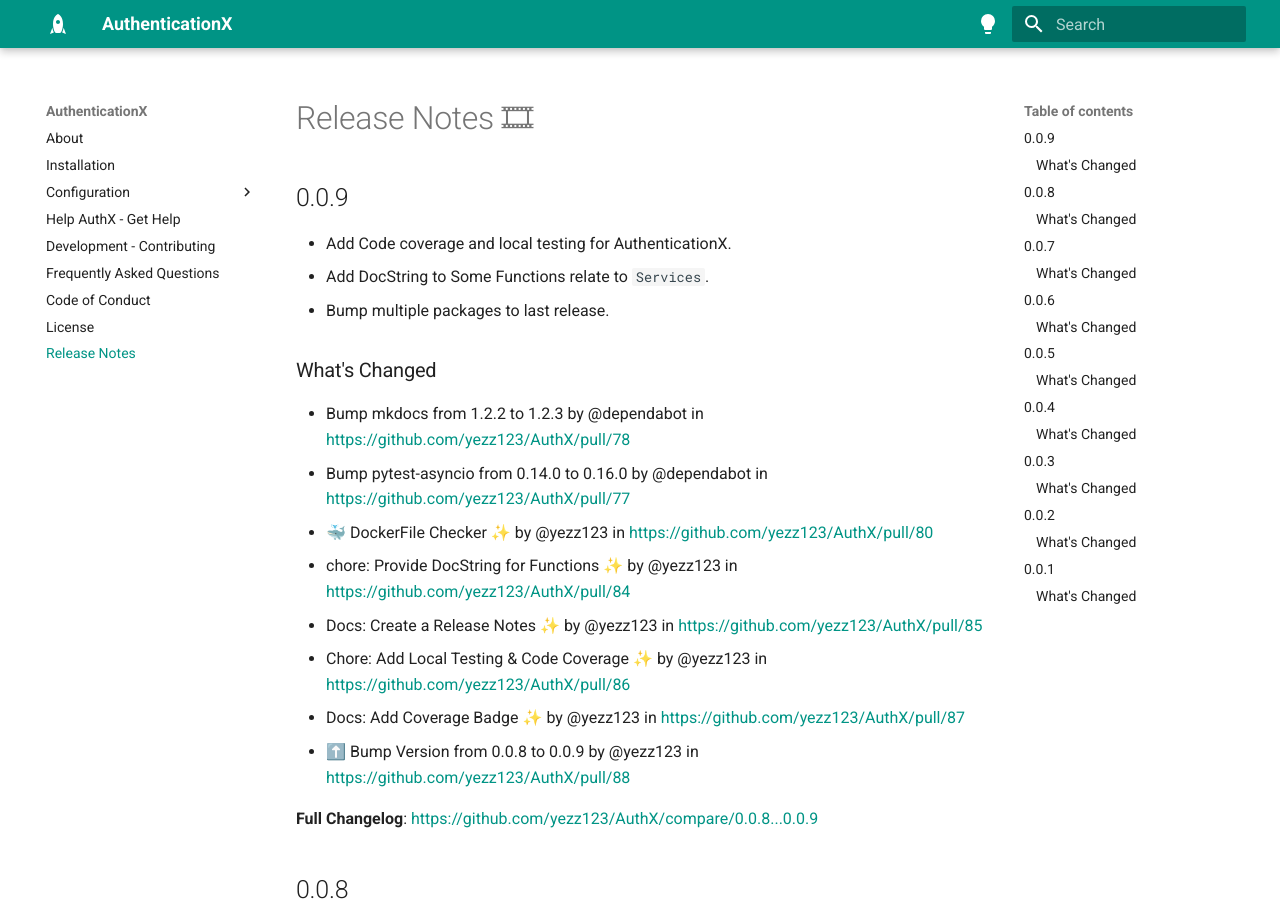
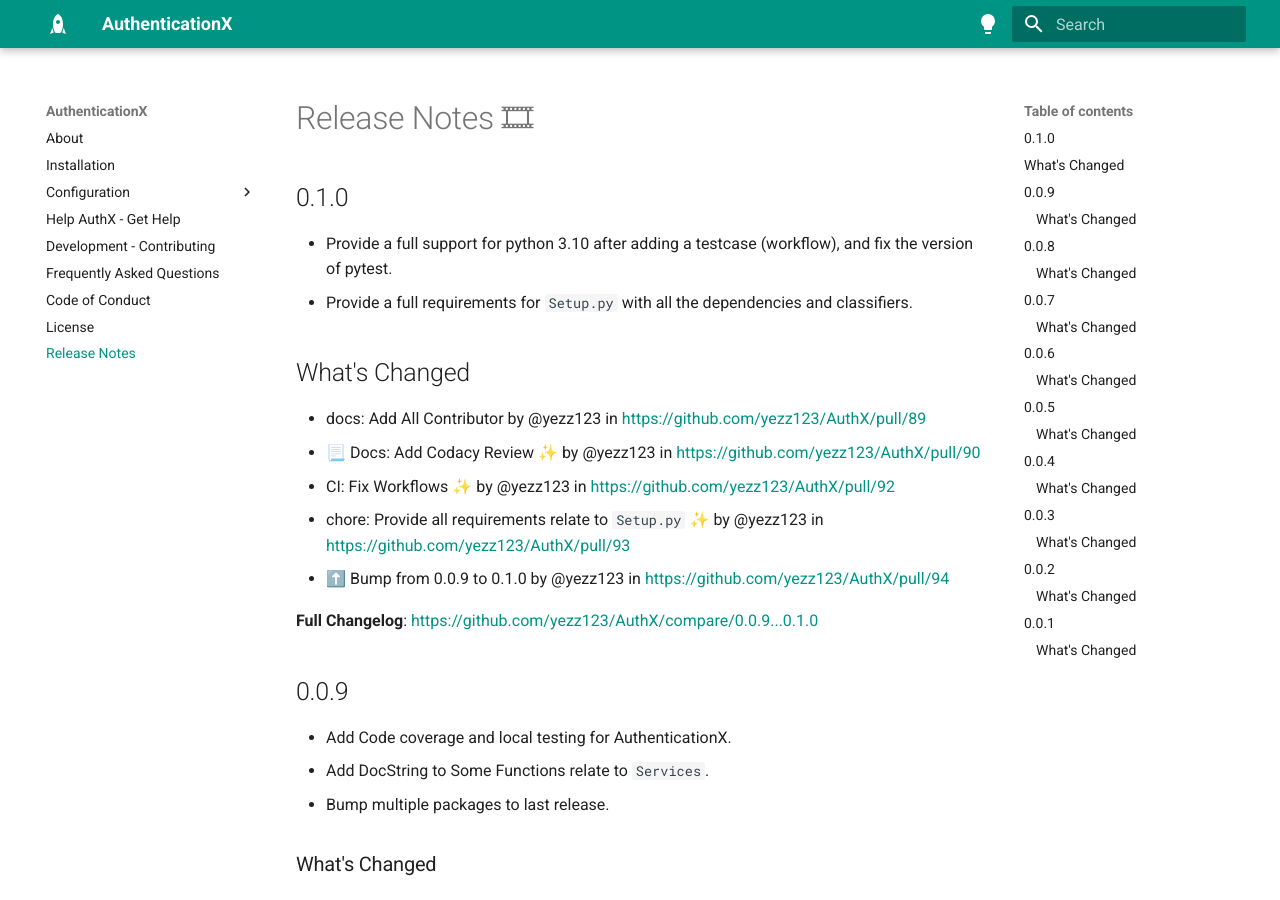
Before and after one commit to yezz123/authx, an MkDocs documentation site: the page built from docs/release.md, in a window 1280 px wide and 900 px high. Built offline with MkDocs 1.6.1 and Material for MkDocs 9.7.7, drawn with Linux system fonts in a browser that asks for light colours.

Commit message:
📝 Update release notes

```diff
--- a/docs/release.md
+++ b/docs/release.md
@@ -1,21 +1,36 @@
 # Release Notes 🎞
+
+## 0.1.0
+
+* Provide a full support for python 3.10 after adding a testcase (workflow), and fix the version of pytest.
+* Provide a full requirements for `Setup.py` with all the dependencies and classifiers.
+
+## What's Changed
+
+* docs: Add All Contributor by @yezz123 in <https://github.com/yezz123/AuthX/pull/89>
+* 📃 Docs: Add Codacy Review ✨ by @yezz123 in <https://github.com/yezz123/AuthX/pull/90>
+* CI: Fix Workflows ✨ by @yezz123 in <https://github.com/yezz123/AuthX/pull/92>
+* chore: Provide all requirements relate to `Setup.py` ✨ by @yezz123 in <https://github.com/yezz123/AuthX/pull/93>
+* ⬆️ Bump from 0.0.9 to 0.1.0 by @yezz123 in <https://github.com/yezz123/AuthX/pull/94>
+
+**Full Changelog**: <https://github.com/yezz123/AuthX/compare/0.0.9...0.1.0>
 
 ## 0.0.9
 
-- Add Code coverage and local testing for AuthenticationX.
-- Add DocString to Some Functions relate to `Services`.
-- Bump multiple packages to last release.
+* Add Code coverage and local testing for AuthenticationX.
+* Add DocString to Some Functions relate to `Services`.
+* Bump multiple packages to last release.
 
 ### What's Changed
 
-- Bump mkdocs from 1.2.2 to 1.2.3 by @dependabot in <https://github.com/yezz123/AuthX/pull/78>
-- Bump pytest-asyncio from 0.14.0 to 0.16.0 by @dependabot in <https://github.com/yezz123/AuthX/pull/77>
-- 🐳 DockerFile Checker ✨ by @yezz123 in <https://github.com/yezz123/AuthX/pull/80>
-- chore: Provide DocString for Functions ✨ by @yezz123 in <https://github.com/yezz123/AuthX/pull/84>
-- Docs: Create a Release Notes ✨ by @yezz123 in <https://github.com/yezz123/AuthX/pull/85>
-- Chore: Add Local Testing & Code Coverage ✨ by @yezz123 in <https://github.com/yezz123/AuthX/pull/86>
-- Docs: Add Coverage Badge ✨ by @yezz123 in <https://github.com/yezz123/AuthX/pull/87>
-- ⬆️ Bump Version from 0.0.8 to 0.0.9 by @yezz123 in <https://github.com/yezz123/AuthX/pull/88>
+* Bump mkdocs from 1.2.2 to 1.2.3 by @dependabot in <https://github.com/yezz123/AuthX/pull/78>
+* Bump pytest-asyncio from 0.14.0 to 0.16.0 by @dependabot in <https://github.com/yezz123/AuthX/pull/77>
+* 🐳 DockerFile Checker ✨ by @yezz123 in <https://github.com/yezz123/AuthX/pull/80>
+* chore: Provide DocString for Functions ✨ by @yezz123 in <https://github.com/yezz123/AuthX/pull/84>
+* Docs: Create a Release Notes ✨ by @yezz123 in <https://github.com/yezz123/AuthX/pull/85>
+* Chore: Add Local Testing & Code Coverage ✨ by @yezz123 in <https://github.com/yezz123/AuthX/pull/86>
+* Docs: Add Coverage Badge ✨ by @yezz123 in <https://github.com/yezz123/AuthX/pull/87>
+* ⬆️ Bump Version from 0.0.8 to 0.0.9 by @yezz123 in <https://github.com/yezz123/AuthX/pull/88>
 
 **Full Changelog**: <https://github.com/yezz123/AuthX/compare/0.0.8...0.0.9>
 
@@ -23,12 +38,12 @@
 
 ### What's Changed
 
-- Fix Highlighting Issue ✨ by @yezz123 in <https://github.com/yezz123/AuthX/pull/69>
-- Docs: Add some Typo ✨ by @yezz123 in <https://github.com/yezz123/AuthX/pull/70>
-- Add Code of Conducts & License ✨ by @yezz123 in <https://github.com/yezz123/AuthX/pull/71>
-- Switch to MIT License ✨ by @yezz123 in <https://github.com/yezz123/AuthX/pull/73>
-- Test Documentation Build ✨ by @yezz123 in <https://github.com/yezz123/AuthX/pull/74>
-- ⬆️ Bump from 0.0.7 to 0.0.8 ✨ by @yezz123 in <https://github.com/yezz123/AuthX/pull/75>
+* Fix Highlighting Issue ✨ by @yezz123 in <https://github.com/yezz123/AuthX/pull/69>
+* Docs: Add some Typo ✨ by @yezz123 in <https://github.com/yezz123/AuthX/pull/70>
+* Add Code of Conducts & License ✨ by @yezz123 in <https://github.com/yezz123/AuthX/pull/71>
+* Switch to MIT License ✨ by @yezz123 in <https://github.com/yezz123/AuthX/pull/73>
+* Test Documentation Build ✨ by @yezz123 in <https://github.com/yezz123/AuthX/pull/74>
+* ⬆️ Bump from 0.0.7 to 0.0.8 ✨ by @yezz123 in <https://github.com/yezz123/AuthX/pull/75>
 
 **Full Changelog**: <https://github.com/yezz123/AuthX/compare/0.0.7...0.0.8>
 
@@ -36,11 +51,11 @@
 
 ### What's Changed
 
-- Implement DocStrings ✨ by @yezz123 in <https://github.com/yezz123/AuthX/pull/60>
-- Create a Global Documentation using Mkdocs by @yezz123 in <https://github.com/yezz123/AuthX/pull/63>
-- Fix Requirements by @yezz123 in <https://github.com/yezz123/AuthX/pull/66>
-- Fix Documentation by @yezz123 in <https://github.com/yezz123/AuthX/pull/67>
-- Version 0.0.7 ✨ by @yezz123 in <https://github.com/yezz123/AuthX/pull/68>
+* Implement DocStrings ✨ by @yezz123 in <https://github.com/yezz123/AuthX/pull/60>
+* Create a Global Documentation using Mkdocs by @yezz123 in <https://github.com/yezz123/AuthX/pull/63>
+* Fix Requirements by @yezz123 in <https://github.com/yezz123/AuthX/pull/66>
+* Fix Documentation by @yezz123 in <https://github.com/yezz123/AuthX/pull/67>
+* Version 0.0.7 ✨ by @yezz123 in <https://github.com/yezz123/AuthX/pull/68>
 
 **Full Changelog**: <https://github.com/yezz123/AuthX/compare/0.0.6...0.0.7>
 
@@ -48,9 +63,9 @@
 
 ### What's Changed
 
-- Fix Environment Files by @yezz123 in <https://github.com/yezz123/AuthX/pull/54>
-- Provide More Classifiers ✨ by @yezz123 in <https://github.com/yezz123/AuthX/pull/57>
-- Setup Tests DocStrings ✨ by @yezz123 in <https://github.com/yezz123/AuthX/pull/58>
+* Fix Environment Files by @yezz123 in <https://github.com/yezz123/AuthX/pull/54>
+* Provide More Classifiers ✨ by @yezz123 in <https://github.com/yezz123/AuthX/pull/57>
+* Setup Tests DocStrings ✨ by @yezz123 in <https://github.com/yezz123/AuthX/pull/58>
 
 **Full Changelog**: <https://github.com/yezz123/AuthX/compare/0.0.5...0.0.6>
 
@@ -58,12 +73,12 @@
 
 All this is based on This PR #45 :
 
-- here I fix issues related to documentation.
-- Generate a docstring for the main file.
+* here I fix issues related to documentation.
+* Generate a docstring for the main file.
 
 ### What's Changed
 
-- ✨: Fix Documentation issue by @yezz123 in <https://github.com/yezz123/AuthX/pull/45>
+* ✨: Fix Documentation issue by @yezz123 in <https://github.com/yezz123/AuthX/pull/45>
 
 **Full Changelog**: <https://github.com/yezz123/AuthX/compare/0.0.4...0.0.5>
 
@@ -71,29 +86,29 @@
 
 During the work on this PR #44 :
 
-- I generate a docstring to improve the project & clear some parts of the code.
-- Add an Issue Template (Pre-public).
-- Create a simple Readme For the whole users.
-- Adding New Commands relate to the bumpversion package in the Makefile.
+* I generate a docstring to improve the project & clear some parts of the code.
+* Add an Issue Template (Pre-public).
+* Create a simple Readme For the whole users.
+* Adding New Commands relate to the bumpversion package in the Makefile.
 
 ### What's Changed
 
-- Setup docstring & Create Documentation by @yezz123 in <https://github.com/yezz123/AuthX/pull/44>
+* Setup docstring & Create Documentation by @yezz123 in <https://github.com/yezz123/AuthX/pull/44>
 
 **Full Changelog**: <https://github.com/yezz123/AuthX/compare/0.0.3...0.0.4>
 
 ## 0.0.3
 
-- Create a simple Readme.
-- Create a Build to release the package.
-- Fix Test Issues
+* Create a simple Readme.
+* Create a Build to release the package.
+* Fix Test Issues
 
 ### What's Changed
 
-- Test : All functions in the Services and Fix some issues related to Raise() by @yezz123 in <https://github.com/yezz123/AuthX/pull/23>
-- Release the first Version of AuthX ✨ by @yezz123 in <https://github.com/yezz123/AuthX/pull/28>
-- Create a Simple Readme by @yezz123 in <https://github.com/yezz123/AuthX/pull/42>
-- Create 0.0.3 version by @yezz123 in <https://github.com/yezz123/AuthX/pull/43>
+* Test : All functions in the Services and Fix some issues related to Raise() by @yezz123 in <https://github.com/yezz123/AuthX/pull/23>
+* Release the first Version of AuthX ✨ by @yezz123 in <https://github.com/yezz123/AuthX/pull/28>
+* Create a Simple Readme by @yezz123 in <https://github.com/yezz123/AuthX/pull/42>
+* Create 0.0.3 version by @yezz123 in <https://github.com/yezz123/AuthX/pull/43>
 
 **Full Changelog**: <https://github.com/yezz123/AuthX/compare/0.0.2...0.0.3>
 
@@ -104,33 +119,33 @@
 
 ### What's Changed
 
-- Create a test for Email ✨ by @yezz123 in <https://github.com/yezz123/AuthX/pull/25>
+* Create a test for Email ✨ by @yezz123 in <https://github.com/yezz123/AuthX/pull/25>
 
 **Full Changelog**: <https://github.com/yezz123/AuthX/compare/0.0.1...0.0.2>
 
 ## 0.0.1
 
-- Create Authentication Routes ex. Register, login, logout, and Reset.
-- Add The Social Authentication Routes, Connecting using Google and Facebook.
-- Give the Admin the Permission of Adding a User to the Blacklist or Ban a User from The API.
-- Done with Setup of Multiple Routes and Fix The Crud Issues.
-- Use the JWT package For Creating tokens and checking, also the Email Provider works with booths aiosmtplib and email-validator.
-- Provide the Common Models ex. Users Models and Social Models.
-- Create a Multiple Errors Support for Route and Models Validation or also if the Social Authentication CallBack got Errors.
-- Add A Recaptcha Bypass using Httpx Library and Create A String and Signature Generator using Passlib.
-- Using passlib to Verify the Password and Hash it under sha256.
-- Set up a workflow to Test The Project in a Docker environment.
+* Create Authentication Routes ex. Register, login, logout, and Reset.
+* Add The Social Authentication Routes, Connecting using Google and Facebook.
+* Give the Admin the Permission of Adding a User to the Blacklist or Ban a User from The API.
+* Done with Setup of Multiple Routes and Fix The Crud Issues.
+* Use the JWT package For Creating tokens and checking, also the Email Provider works with booths aiosmtplib and email-validator.
+* Provide the Common Models ex. Users Models and Social Models.
+* Create a Multiple Errors Support for Route and Models Validation or also if the Social Authentication CallBack got Errors.
+* Add A Recaptcha Bypass using Httpx Library and Create A String and Signature Generator using Passlib.
+* Using passlib to Verify the Password and Hash it under sha256.
+* Set up a workflow to Test The Project in a Docker environment.
 
 ### What's Changed
 
-- chore : Create Package Core by @yezz123 in <https://github.com/yezz123/AuthX/pull/1>
-- chore: Provide The Full Functionality of Routers and Services by @yezz123 in <https://github.com/yezz123/AuthX/pull/2>
-- chore: Create the Package Main file by @yezz123 in <https://github.com/yezz123/AuthX/pull/3>
-- chore: Add Testing and Building Configuration by @yezz123 in <https://github.com/yezz123/AuthX/pull/5>
-- chore: Add Last Build Addons to Test Branch by @yezz123 in <https://github.com/yezz123/AuthX/pull/8>
-- chore: Create Dev work for testing the Package by @yezz123 in <https://github.com/yezz123/AuthX/pull/4>
-- chore: Fix Build Files by @yezz123 in <https://github.com/yezz123/AuthX/pull/10>
-- Isort AuthX path and Fix Missing packages for test by @yezz123 in <https://github.com/yezz123/AuthX/pull/18>
-- adding test case to workflow by @yezz123 in <https://github.com/yezz123/AuthX/pull/19>
+* chore : Create Package Core by @yezz123 in <https://github.com/yezz123/AuthX/pull/1>
+* chore: Provide The Full Functionality of Routers and Services by @yezz123 in <https://github.com/yezz123/AuthX/pull/2>
+* chore: Create the Package Main file by @yezz123 in <https://github.com/yezz123/AuthX/pull/3>
+* chore: Add Testing and Building Configuration by @yezz123 in <https://github.com/yezz123/AuthX/pull/5>
+* chore: Add Last Build Addons to Test Branch by @yezz123 in <https://github.com/yezz123/AuthX/pull/8>
+* chore: Create Dev work for testing the Package by @yezz123 in <https://github.com/yezz123/AuthX/pull/4>
+* chore: Fix Build Files by @yezz123 in <https://github.com/yezz123/AuthX/pull/10>
+* Isort AuthX path and Fix Missing packages for test by @yezz123 in <https://github.com/yezz123/AuthX/pull/18>
+* adding test case to workflow by @yezz123 in <https://github.com/yezz123/AuthX/pull/19>
 
 **Full Changelog**: <https://github.com/yezz123/AuthX/commits/0.0.1>
```
